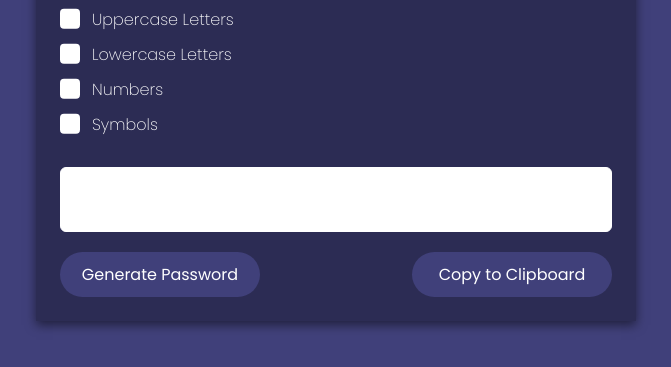
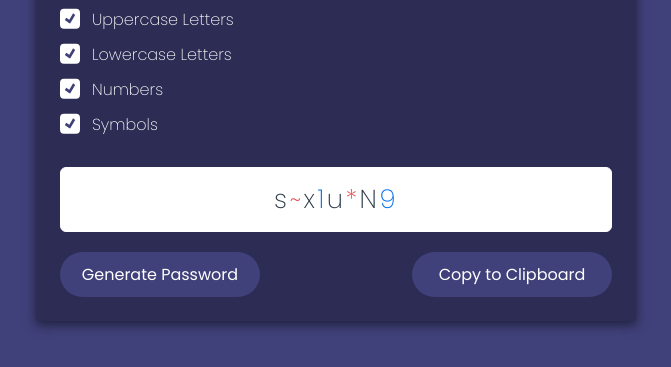
Before and after one commit to knobiwan/password-gen, a plain HTML site: page index.html in a window 1280 px wide. Shown: the part 351-718 px from the top of the page, without its empty margins (304-975 px from the left). Drawn offline with Linux system fonts and the light colour scheme.

Commit message:
all options are checked and password is generated as default

```diff
--- a/index.html
+++ b/index.html
@@ -25,19 +25,19 @@
                 </div>
             </div>
             <div class="password-option checkbox">
-                <input id="letters-upper" name="letters-upper" type="checkbox" onChange="generatePassword()"/>
+                <input id="letters-upper" name="letters-upper" type="checkbox" onChange="generatePassword()" checked/>
                 <label id="lb-letters-upper" for="letters-upper">Uppercase Letters</label>
             </div>
             <div class="password-option checkbox">
-                <input id="letters-lower" name="letters-lower" type="checkbox" onChange="generatePassword()"/>
+                <input id="letters-lower" name="letters-lower" type="checkbox" onChange="generatePassword()" checked/>
                 <label id="lb-letters-lower" for="letters-lower">Lowercase Letters</label>
             </div>
             <div class="password-option checkbox">
-                <input id="numbers" name="numbers" type="checkbox"  onChange="generatePassword()"/>
+                <input id="numbers" name="numbers" type="checkbox"  onChange="generatePassword()" checked/>
                 <label id="lb-numbers" for="numbers">Numbers</label>
             </div>
             <div class="password-option checkbox">
-                <input id="symbols" name="symbols" type="checkbox"  onChange="generatePassword()"/>
+                <input id="symbols" name="symbols" type="checkbox"  onChange="generatePassword()" checked/>
                 <label id="lb-symbols" for="symbols">Symbols</label>
             </div>
             <div id="password-result">
--- a/script.js
+++ b/script.js
@@ -68,3 +68,5 @@ function copyPasswordToClipboard() {
 function setPasswordLengthText() {
     passwordLengthTextEl.textContent = passwordLengthEl.value;
 }
+
+generatePassword();
```
